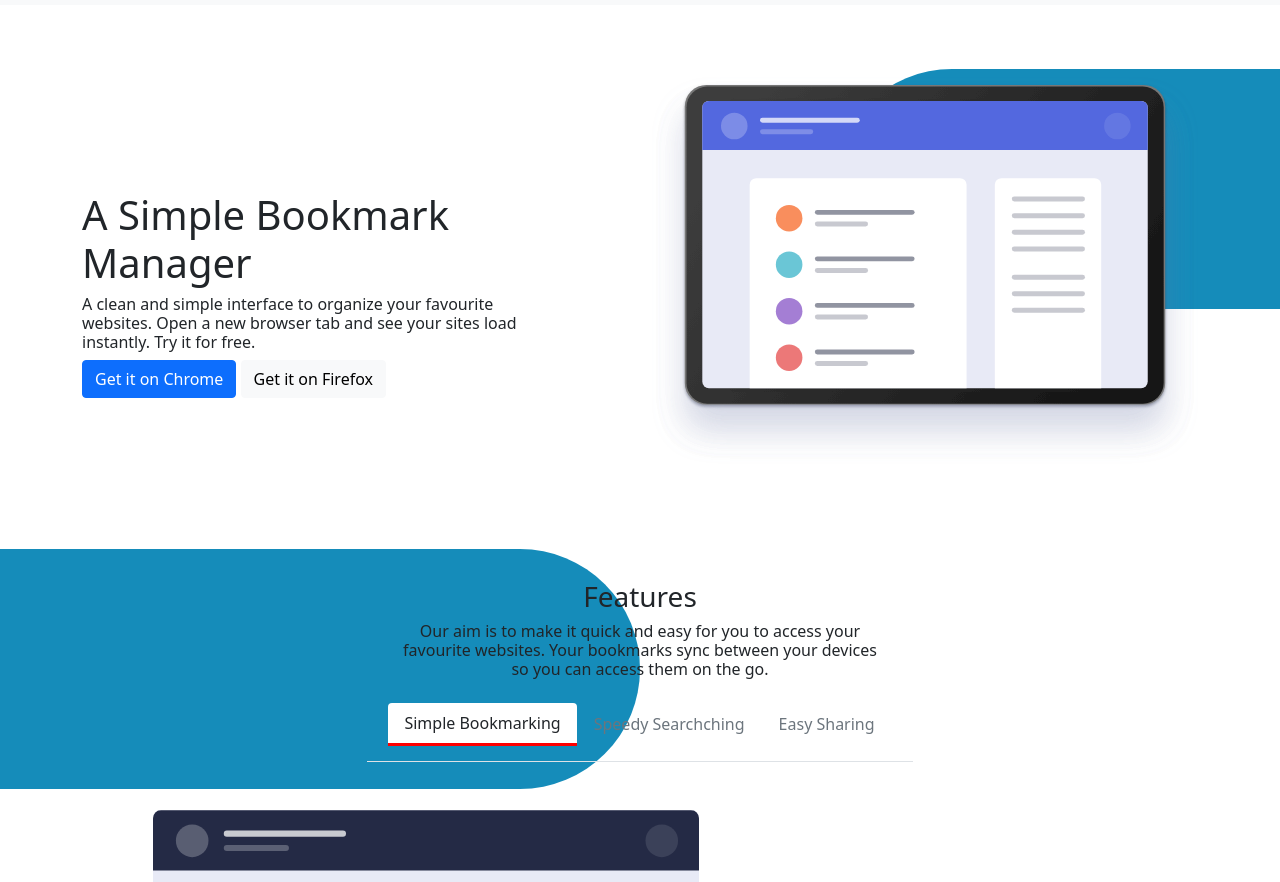
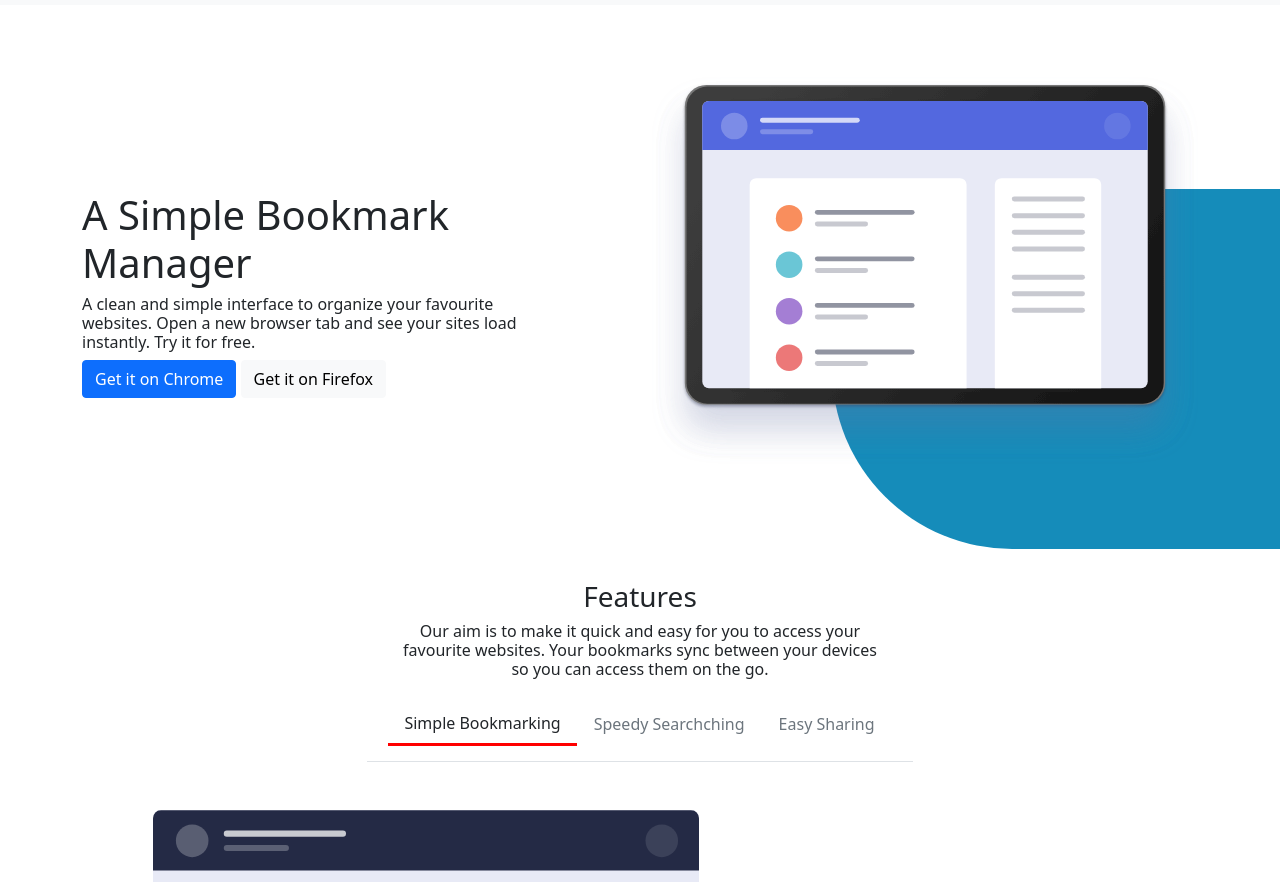
Before and after one commit to SaraPlanas/ITACADEMY-S2.BOOSTRAP-SASS, a website: page NIVEL1/index.html in a window 1280 px wide. Shown: the part 51-933 px from the top of the page. Drawn offline with Linux system fonts and the light colour scheme.

Commit message:
Update styles.css

```diff
--- a/NIVEL1/css/styles.css
+++ b/NIVEL1/css/styles.css
@@ -4,9 +4,9 @@
     -moz-border-radius: 200px 0px 0px 200px;
     background: #158cba;
     display: block;
-    height: 30%;
+    height: 45%;
     position: absolute;
-    top: 15%;
+    top: 30%;
     left: 65%;
     width: 35%;
     z-index: -1;
@@ -18,9 +18,9 @@
     -moz-border-radius: 0px 200px 200px 0px;
     background: #158cba;
     display: block;
-    height: 30%;
+    height: 45%;
     position: absolute;
-    top: 75%;
+    top: 130%;
     left: 0%;
     width: 50%;
     z-index: -1;
```
